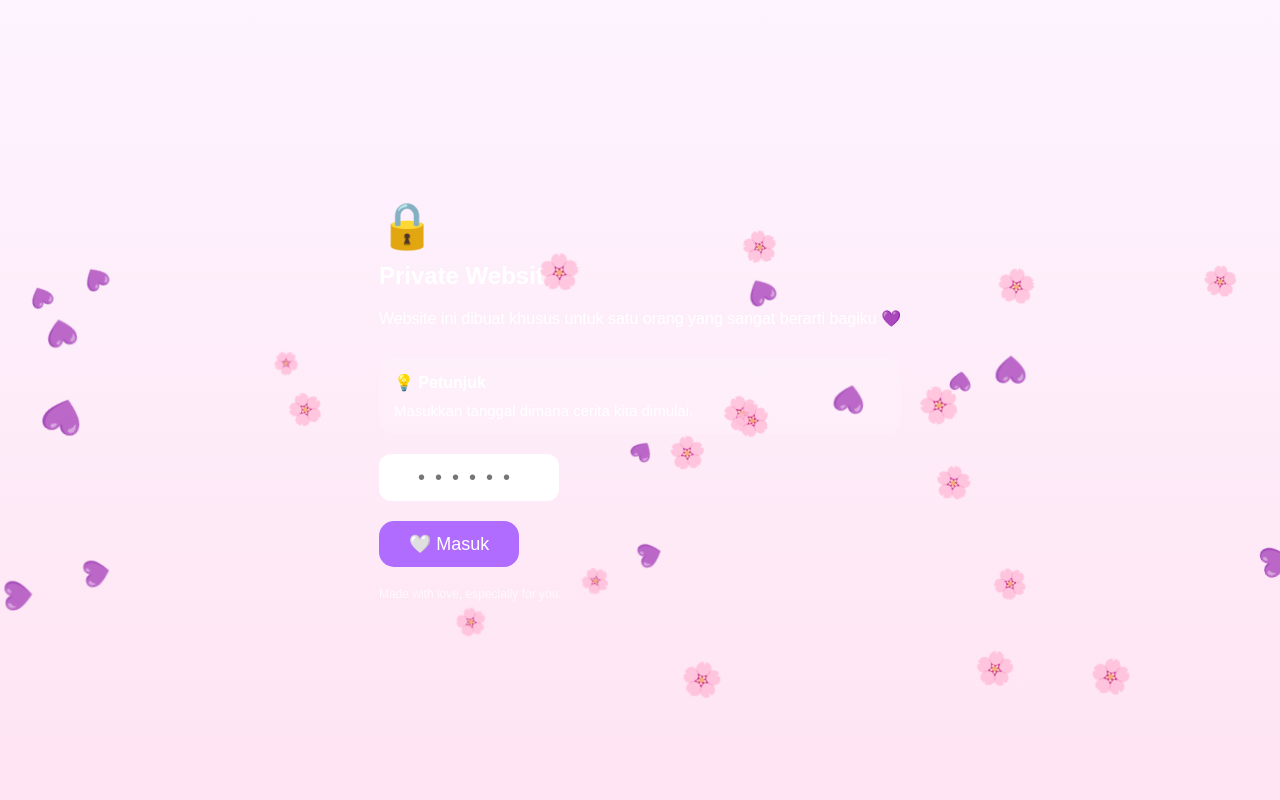
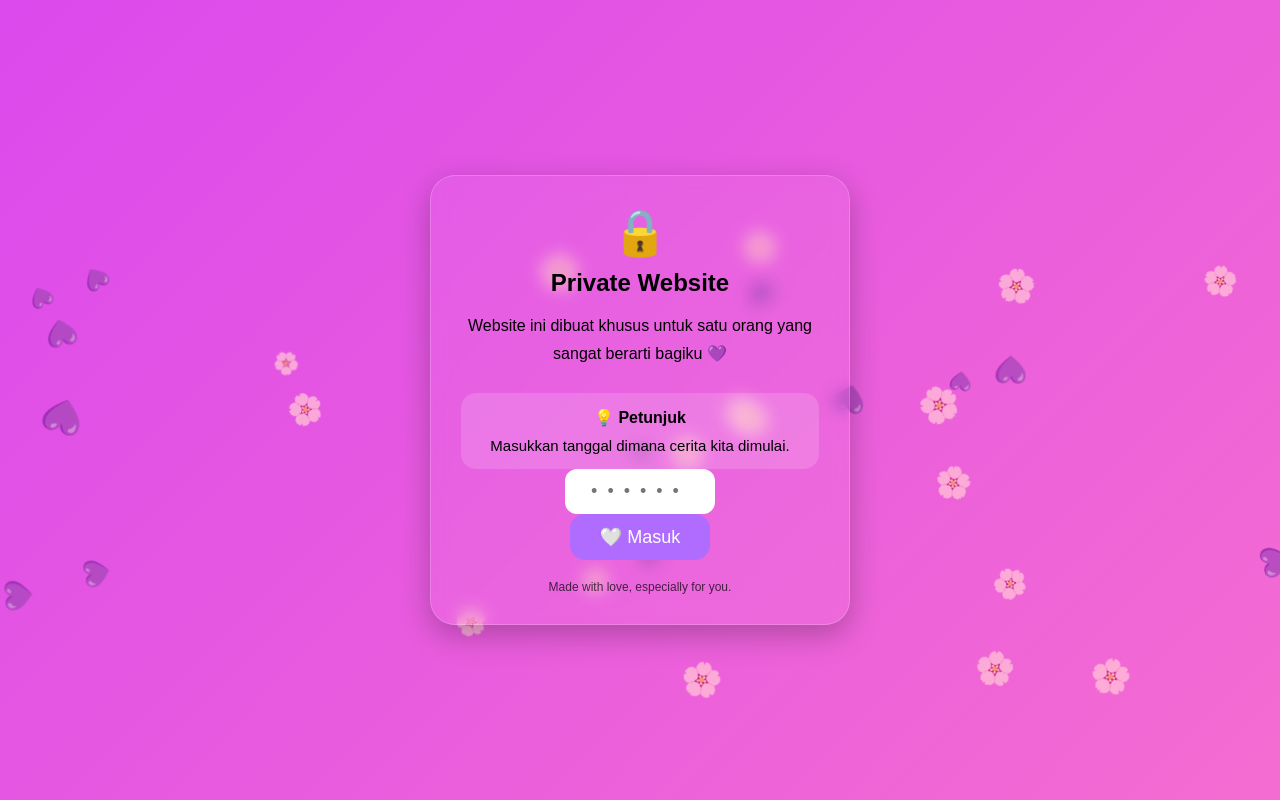
Before and after one commit to arlianoalvin36-droid/Girlfriend-Day, a plain HTML site: page index.html in a window 1280 px wide. Drawn offline with Linux system fonts and the light colour scheme.

Commit message:
Update index.html

```diff
--- a/index.html
+++ b/index.html
@@ -14,13 +14,22 @@ font-family:Arial,sans-serif;
 }
 
 body{
-background:linear-gradient(180deg,#fdf4ff,#ffe4f3);
+    margin:0;
+    font-family:Arial,sans-serif;
     overflow:hidden;
-height:100vh;
-color:white;
+    background:linear-gradient(135deg,#7b2ff7,#d946ef,#ff7ac6);
+    background-size:300% 300%;
+    animation:bgMove 12s ease infinite;
     display:flex;
     justify-content:center;
     align-items:center;
+    height:100vh;
+}
+
+@keyframes bgMove{
+    0%{background-position:0% 50%;}
+    50%{background-position:100% 50%;}
+    100%{background-position:0% 50%;}
 }
 
 #flowers{
@@ -48,7 +57,7 @@ transform:translateY(110vh) rotate(360deg);
 }
 }
 
-..card{
+.card{
     width:90%;
     max-width:420px;
     background:rgba(255,255,255,.05);
@@ -65,13 +74,14 @@ margin-bottom:10px;
 }
 
 input{
-width:180px;
+    width:150px;
+    max-width:150px;
     padding:12px;
     border:none;
     border-radius:12px;
     text-align:center;
-font-size:20px;
-margin:20px 0;
+    font-size:18px;
+    letter-spacing:8px;
 }
 
 button{
```
Lines whose indentation alone changed are shown as unchanged.
